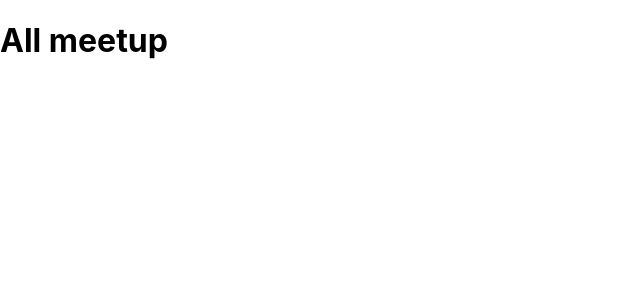
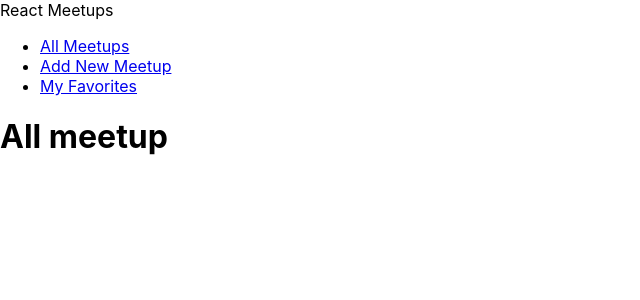
Before and after one commit to Denaindra/ReactJSMeetups, a React (Create React App) app: page / in a window 1280 px wide. Shown: the top 300 px of the page, without its empty margins (0-640 px from the left). Built offline with nearby package versions, Linux system fonts and the light colour scheme.

Commit message:
add main navigation

```diff
--- a/src/App.js
+++ b/src/App.js
@@ -3,14 +3,16 @@
 import AllMeetup from "./pages/AllMeetup";
 import NewMeetup from "./pages/NewMeetup";
 import Favourite from "./pages/Favourite";
+import MainNavigation from "./componet/layout/MainNavigation";
 
 function App() {
   return (
     <div>
+      <MainNavigation />
       <Routes>
         <Route path="/" element={<AllMeetup />} />
         <Route path="/new-meetup" element={<NewMeetup />} />
-        <Route path="/favourite" element={<Favourite />} />
+        <Route path="/favorites" element={<Favourite />} />
       </Routes>
     </div>
   );
--- /dev/null
+++ b/src/componet/layout/MainNavigation.jsx
@@ -0,0 +1,24 @@
+import { Link } from "react-router-dom";
+
+const MainNavigation = () => {
+    return (
+        <header>
+        <div>React Meetups</div>
+        <nav>
+          <ul>
+            <li>
+            <Link to='/'>All Meetups</Link>
+            </li>
+            <li>
+              <Link to='/new-meetup'>Add New Meetup</Link>
+            </li>
+            <li>
+              <Link to='/favorites'>My Favorites</Link>
+            </li>
+          </ul>
+        </nav>
+      </header>
+    );
+}
+
+export default MainNavigation;
```
